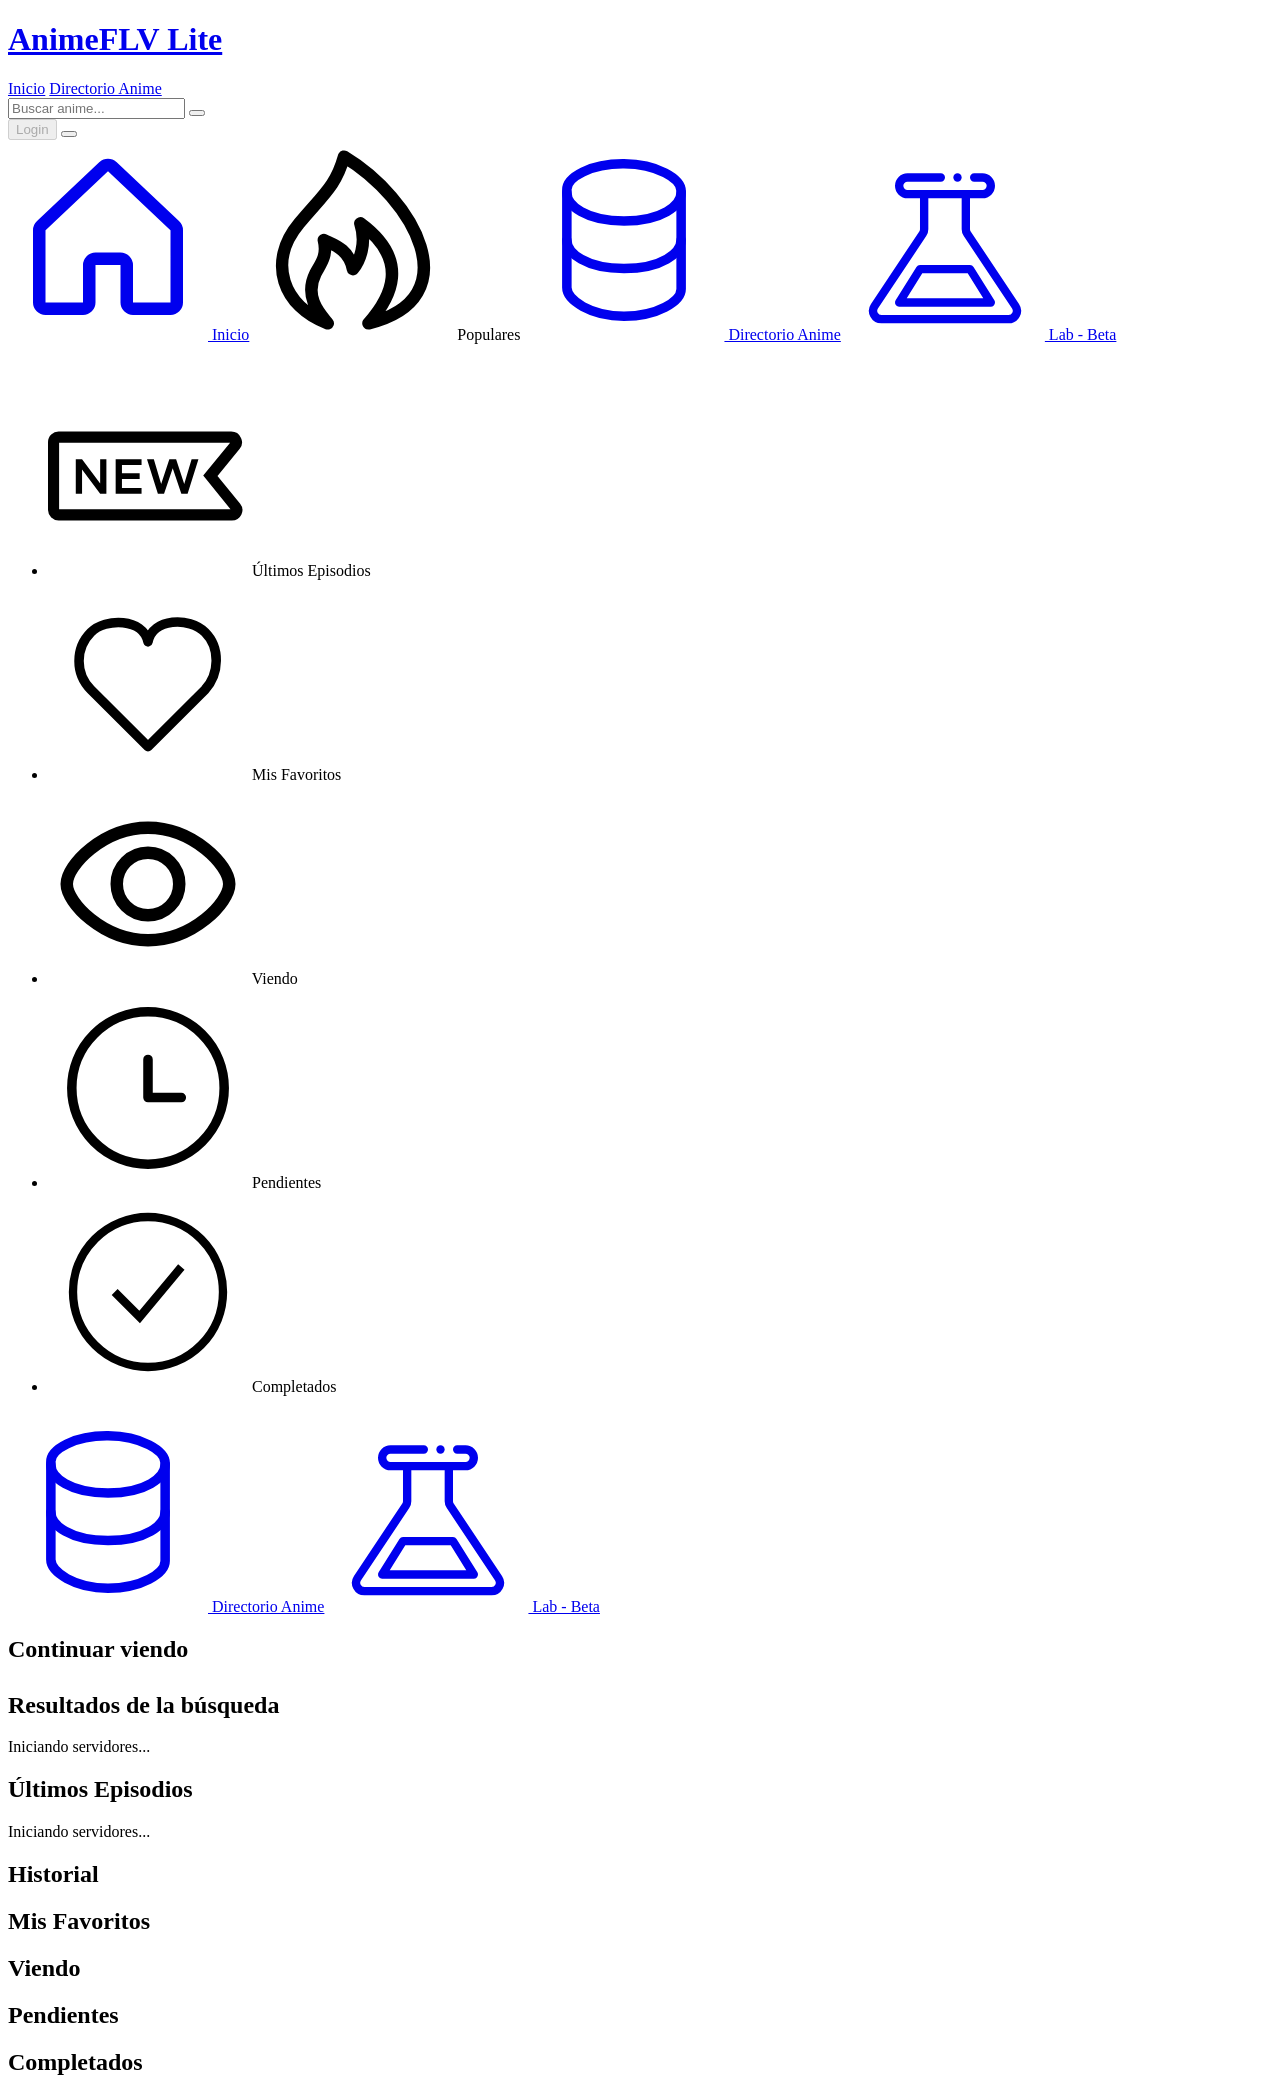
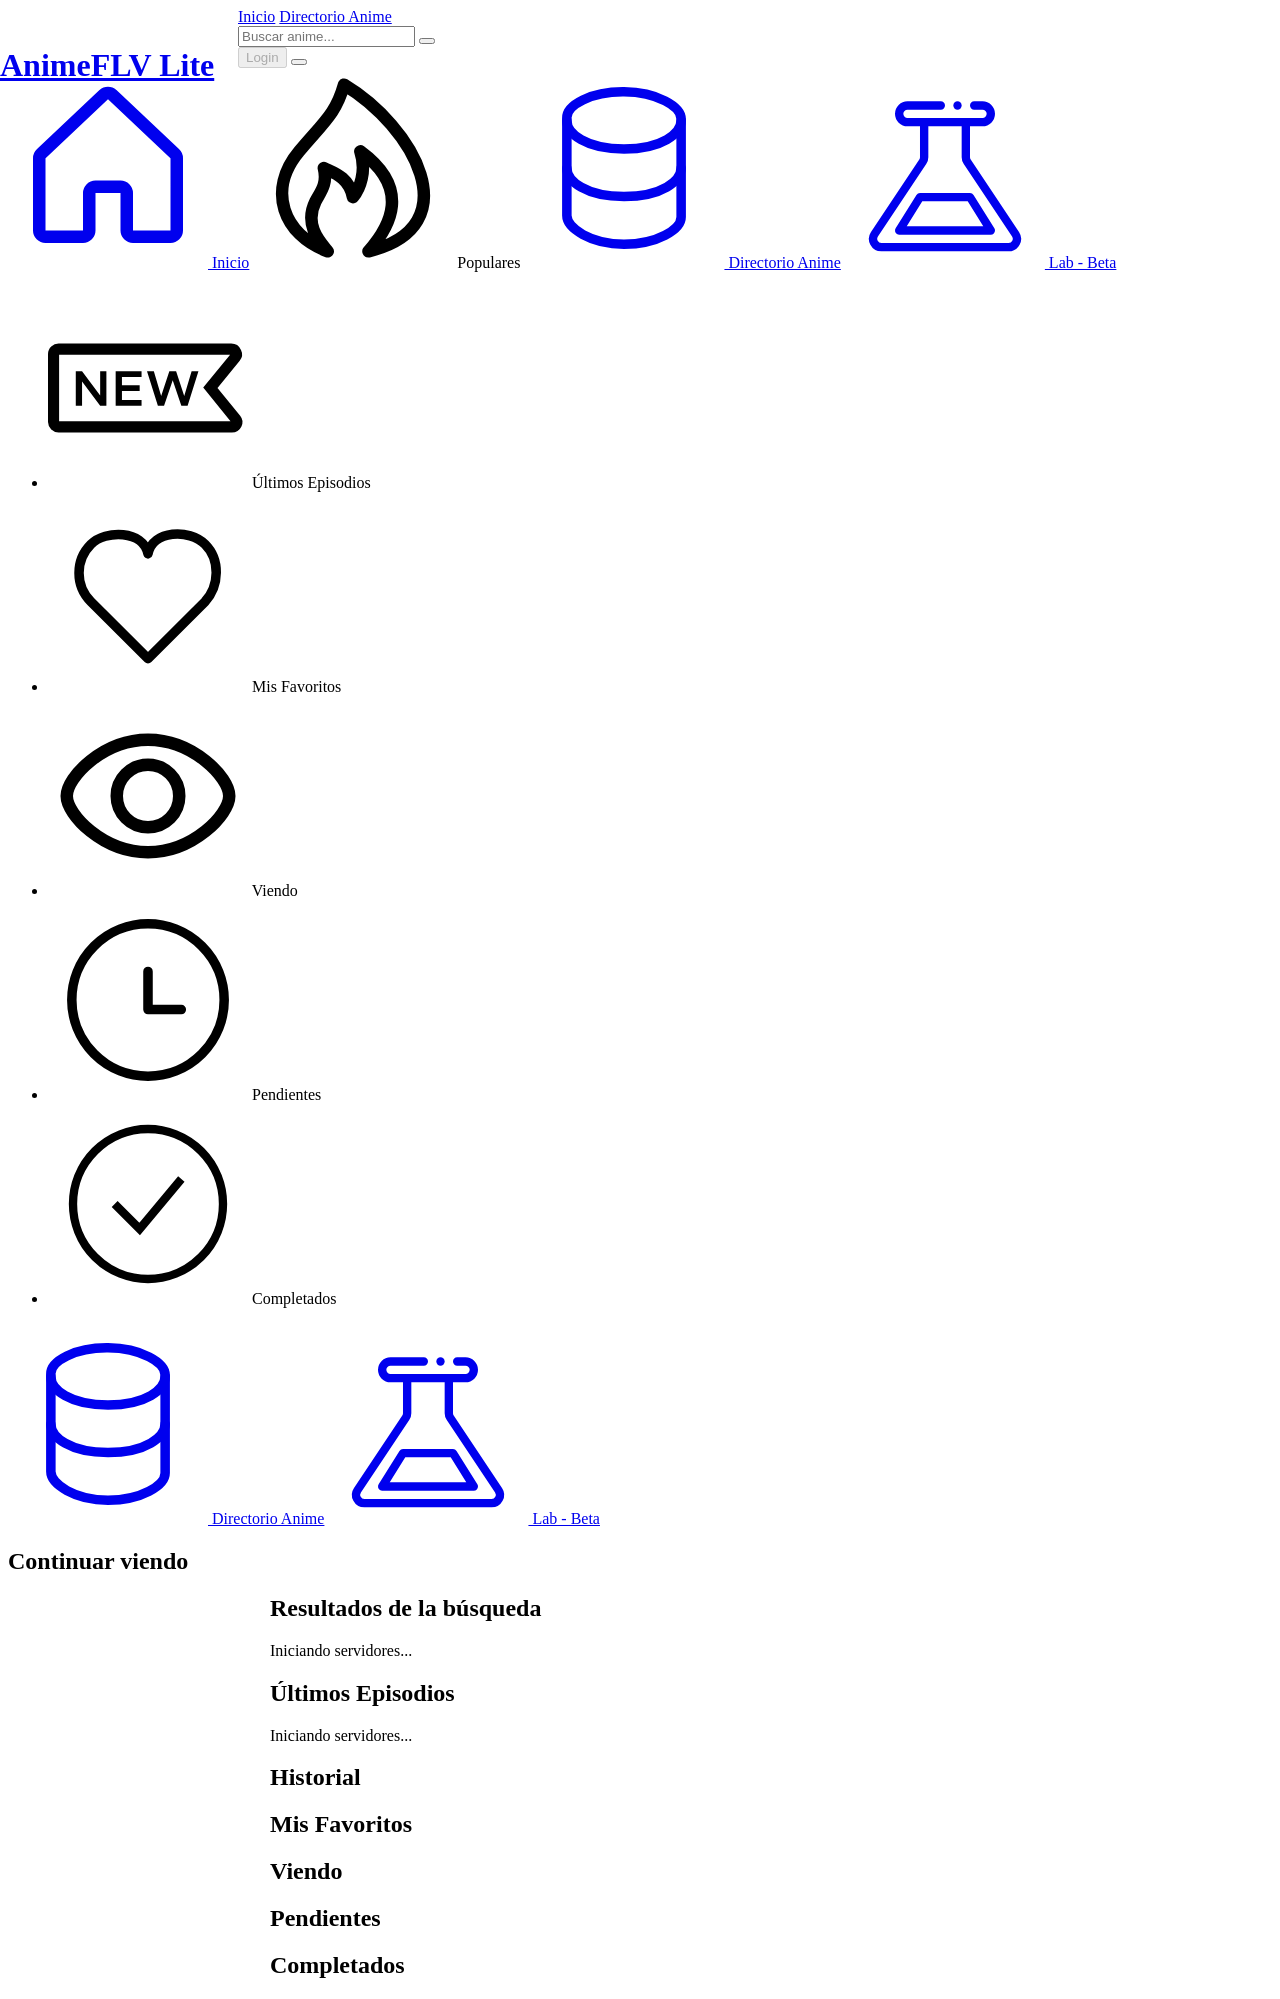

Refactor header.js for improved readability and functionality. Updated comments for consistency, enhanced error handling in mostrarMensajeError, and optimized display logic in limpiarVistaAnimePage and limpiarVistaIndexPage. Added search UI event listeners with null checks and implemented renderSinResultados for better user feedback on no results. Improved suggestion loading logic in cargarSugerenciasSinResultados.

--- a/styles/style_index.css
+++ b/styles/style_index.css
@@ -21,26 +21,40 @@
   #menu-toggle {
     display: none !important;
   }
+  .title {
+  border-bottom: 1px solid var(--br);
+  position: absolute;
+  inset: 0;
+  max-height: 88px;
+  display: flex;
+  align-items: center;
+  }
+  @media (min-width: 601px) {
+
+header {
+    margin-left: 230px;
+    width: calc(100% - 230px);
+}
+.content-section {
+  margin-left: calc(230px + 2rem);
+}}
 
 .sidebar {
-  position: static;
   transform: translateX(0);
-  height: var(--altura-main);
-  margin-block: 2rem;
-  margin-bottom: 1.8rem;
-  background: transparent;
 }
 @media screen and (max-width: 600px) {
+  header {
+    padding-inline: 1rem;
+    gap: 1rem;
+}
   #menu-toggle {
     display: inline-block !important;
   }
   .sidebar {
-    
-    background: rgba(var(--bgti), .2);
     transform: translateX(-100%);
     position: fixed;
     margin: 0;
-    height: calc(100vh - 88px);
+    height: 100dvh;
   }
 }
 
@@ -93,7 +107,7 @@ nav.filtros {
   width: 12px;
 }
 #btn-filtrar {
-    background-color: var(--btn);
+    background: linear-gradient(135deg, var(--btn) 0%, var(--btn2) 100%);
     color: var(--t1);
 }
 .filtro-opciones {
@@ -327,17 +341,17 @@ h3 {
 }
 
 .btn-generar {
-  background-color: var(--btn);
+  background: linear-gradient(135deg, var(--btn) 0%, var(--btn2) 100%);
   color: var(--t1);
 }
 @media (hover: hover) {
 .btn-generar:hover {
-  background-color: rgba(var(--bgt), .1);
+  opacity: 0.8;
   transform: translateY(-2px);
 }
 }
 .btn-agregar {
-  background-color: #2ecc71;
+  background: linear-gradient(135deg, #2ecc71 0%, #27ae60 100%);
   color: var(--t1);
 }
 
